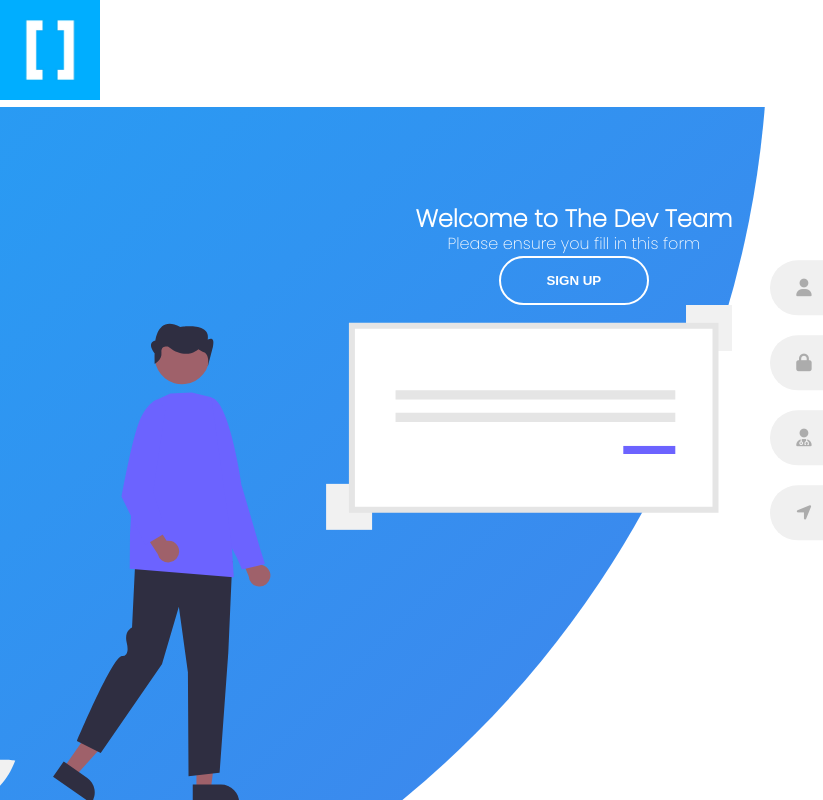
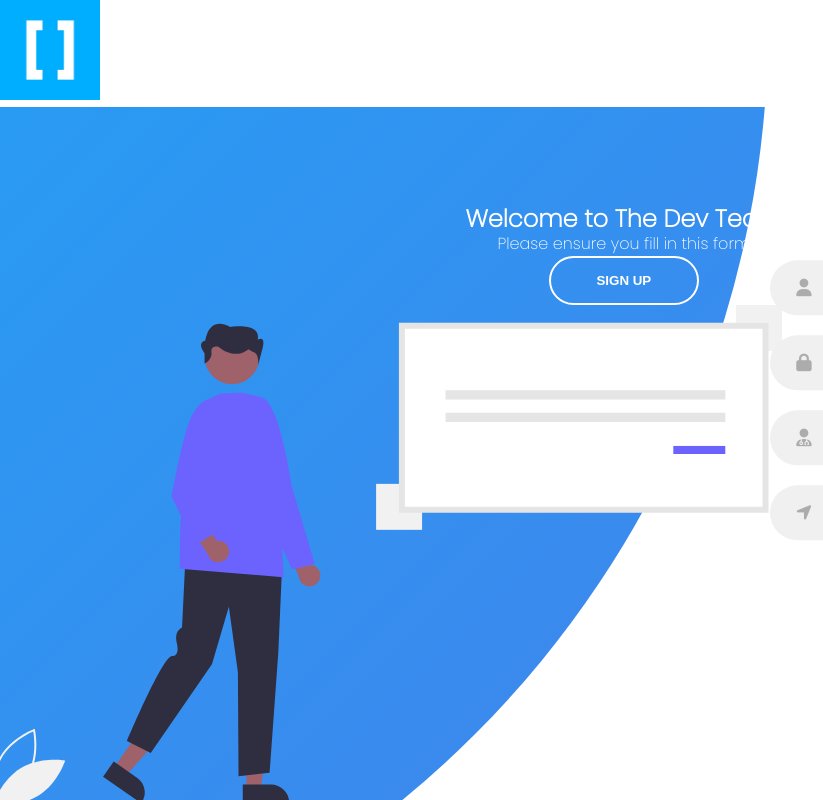
Before and after one commit to malikobansa/resume, a plain HTML site: page index.html in a window 1280 px wide. Shown: the top 800 px of the page, 0-823 px from the left. Drawn offline with Linux system fonts and the light colour scheme.

Commit message:
Update main.css

```diff
--- a/scss/main.css
+++ b/scss/main.css
@@ -174,7 +174,8 @@
  }
 
  .left-panel{
-     margin-left: -300px;
+     margin-left: -250px;
+     margin-right:300px;
  }
 
 
```
